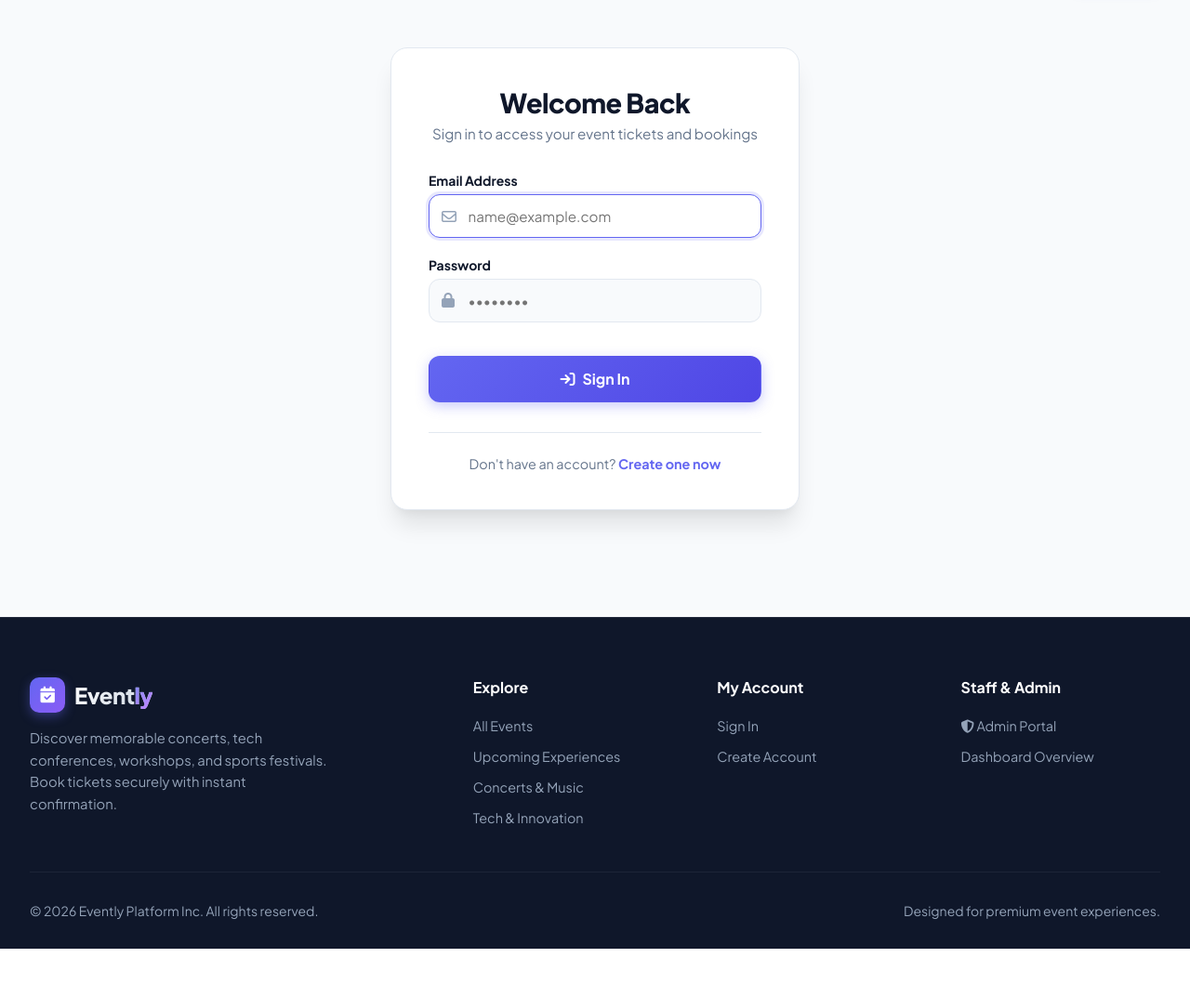
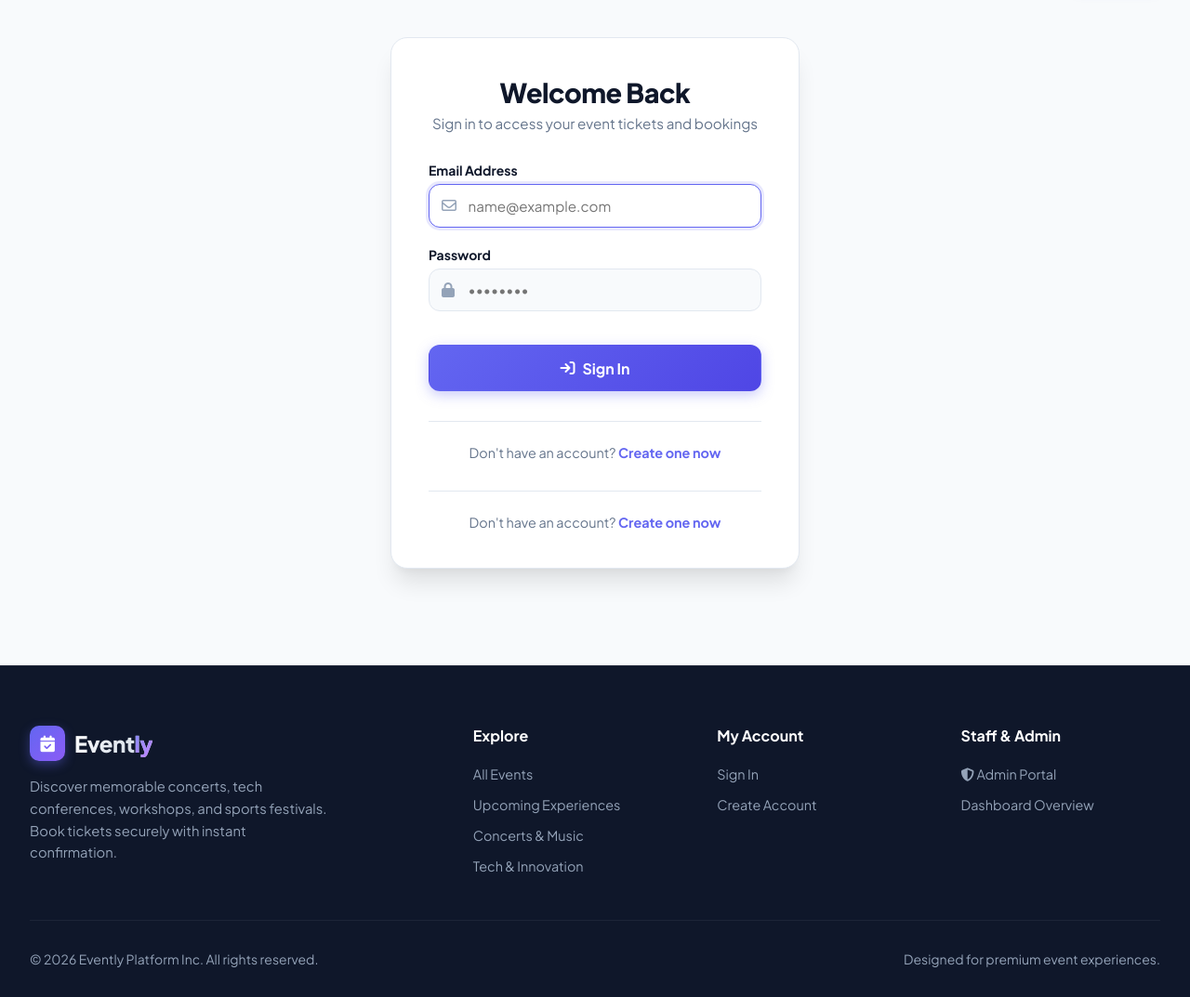
Before and after one commit to sangeeth518/Evently-Django-project, a Django app: page /login/ in a window 1280 px wide. Shown: the part 72-1145 px from the top of the page at 93% size. Before the commit the page ends 1093 px from the top, so only its background shows below. Run offline with Django 5.2, Linux system fonts and the light colour scheme.

Commit message:
login page updated

```diff
--- a/customer/templates/login.html
+++ b/customer/templates/login.html
@@ -147,6 +147,10 @@
         <div class="auth-footer">
             Don't have an account? <a href="{% url 'register' %}">Create one now</a>
         </div>
+
+         <div class="auth-footer">
+            Don't have an account? <a href="">Create one now</a>
+        </div>
     </div>
 </div>
 {% endblock %}
```
